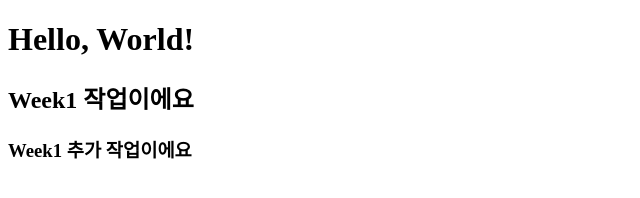
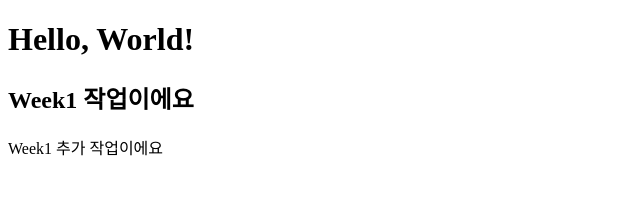
Before and after one commit to kisudevel/study_test_repo, a plain HTML site: page index.html in a window 1280 px wide. Shown: the whole page, without its empty margins (0-640 px from the left). Drawn offline with Linux system fonts and the light colour scheme.

Commit message:
리뷰 반영

```diff
--- a/index.html
+++ b/index.html
@@ -8,6 +8,6 @@
   <body>
     <h1>Hello, World!</h1>
     <h2 lang="ko">Week1 작업이에요</h2>
-    <h3>Week1 추가 작업이에요</h3>
+    <p lang="ko">Week1 추가 작업이에요</p>
   </body>
 </html>
```
